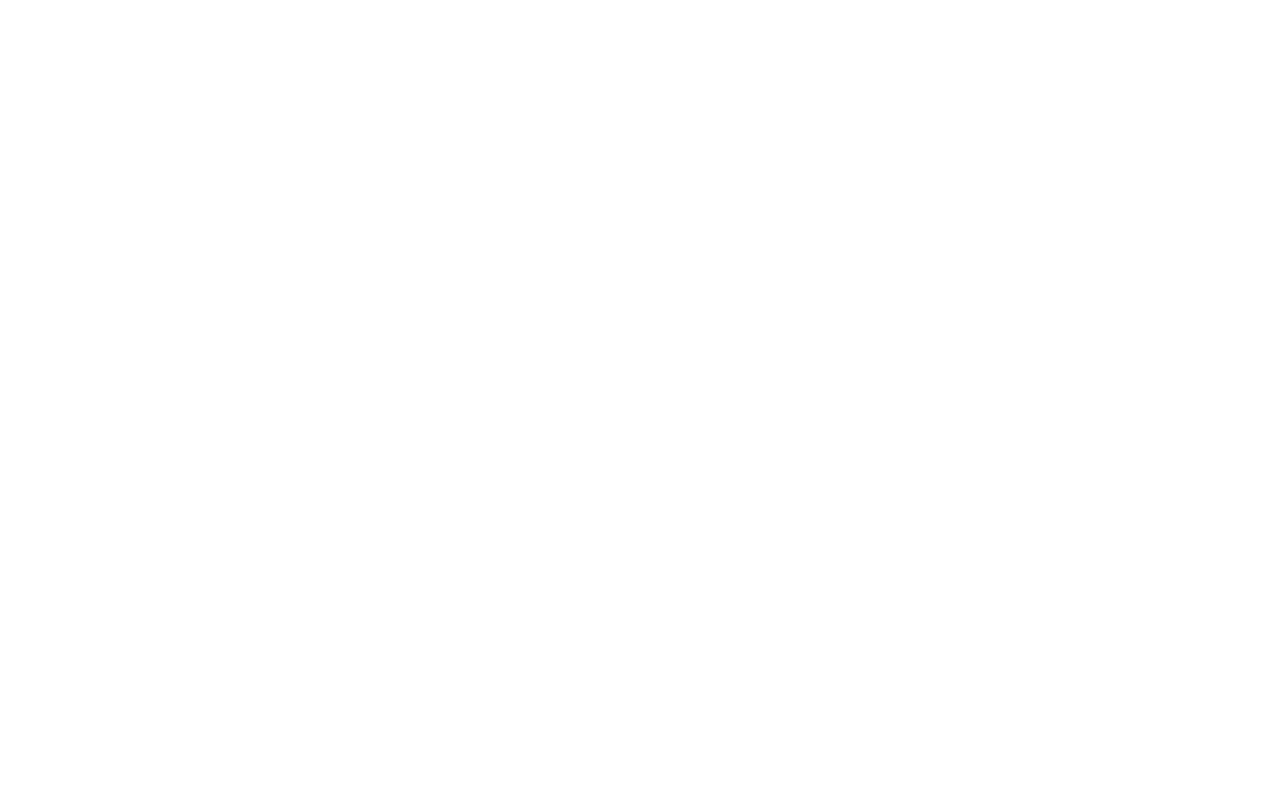
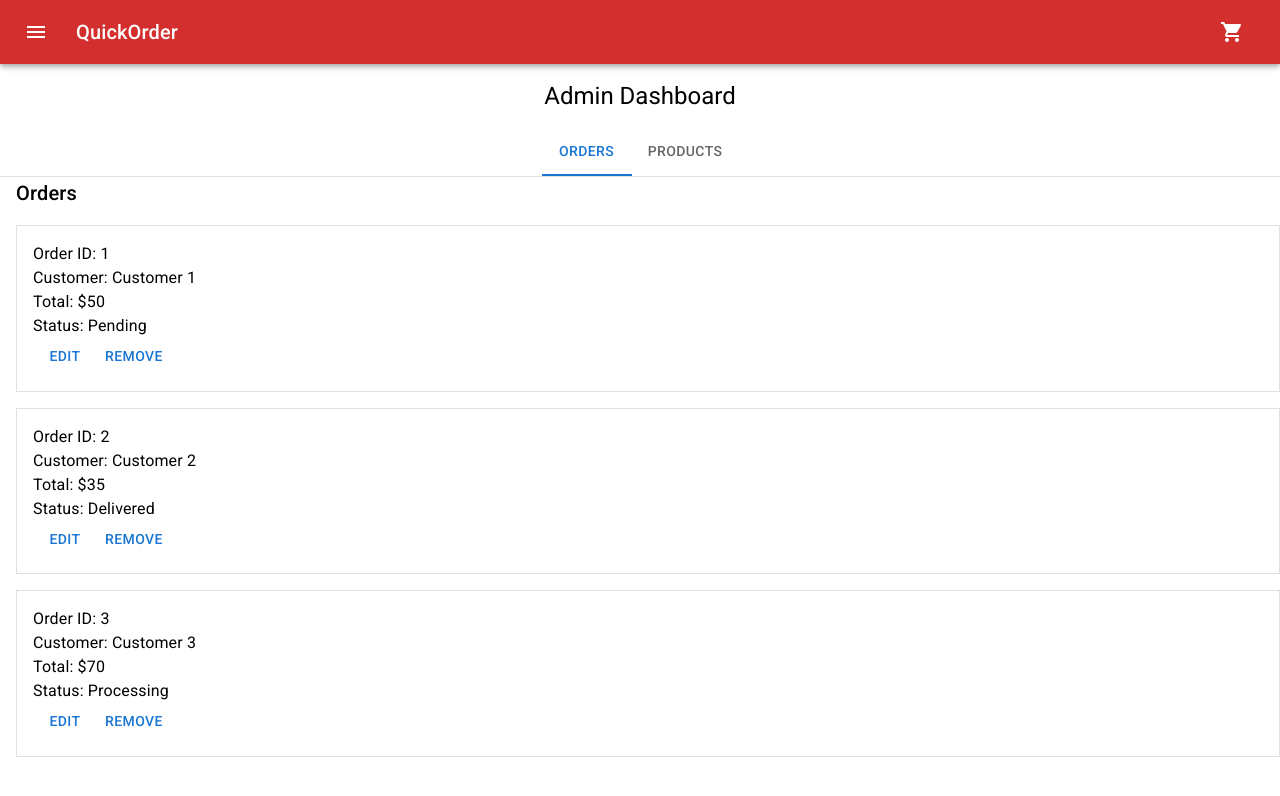
Before and after one commit to davidjentjens/quick-order, a React (Create React App) app: page /admin in a window 1280 px wide. Before the commit this address had no page. Shown: the top 796 px of the page. Built offline with nearby package versions, Linux system fonts and the light colour scheme.

Commit message:
tela admin

```diff
--- a/src/App.tsx
+++ b/src/App.tsx
@@ -1,4 +1,5 @@
 import Home from "./pages/Menu";
+import AdminMenu from "./pages/AdminMenu";
 import { BrowserRouter as Router, Route, Routes } from 'react-router-dom';
 import { CartProvider } from "./providers/CartContext";
 import '@fontsource/roboto/300.css';
@@ -13,6 +14,7 @@
       <CartProvider>
         <Routes>
           <Route path="/" element={<Home />} />
+          <Route path="/admin/" element={<AdminMenu />} />
         </Routes>
       </CartProvider>
     </Router>
--- /dev/null
+++ b/src/pages/AdminMenu.tsx
@@ -0,0 +1,32 @@
+import React, { useState } from 'react';
+import { Box, Tab, Tabs, Typography } from '@mui/material';
+import OrdersPanel from './OrdersPanel'; // Componente para exibir pedidos
+import ProductsPanel from './ProductsPanel'; // Componente para administrar produtos
+import MenuHeader from '../components/MenuHeader';
+
+export default function AdminMenu() {
+  const [currentTab, setCurrentTab] = useState(0);
+
+  const handleTabChange = (event: any, newValue: React.SetStateAction<number>) => {
+    setCurrentTab(newValue);
+  };
+
+  return (
+      <div>
+        <MenuHeader />
+      <Typography variant="h5" sx={{ textAlign: 'center', marginBottom: 2, marginTop: 2}}>
+        Admin Dashboard
+      </Typography>
+
+      <Box sx={{ borderBottom: 1, borderColor: 'divider' }}>
+        <Tabs value={currentTab} onChange={handleTabChange} centered>
+          <Tab label="Orders" />
+          <Tab label="Products" />
+        </Tabs>
+      </Box>
+
+      {currentTab === 0 && <OrdersPanel />} {/* Mostra OrdersPanel quando a aba é "Orders" */}
+      {currentTab === 1 && <ProductsPanel />} {/* Mostra ProductsPanel quando a aba é "Products" */}
+    </div>
+  );
+}
--- /dev/null
+++ b/src/pages/OrdersPanel.tsx
@@ -0,0 +1,48 @@
+import React, { useState } from 'react';
+import { Box, Typography, Button } from '@mui/material';
+
+// Mock de dados (substitua pelo seu mock ou dados reais)
+const mockOrders = [
+  { id: 1, customer: 'Customer 1', total: 50.0, status: 'Pending' },
+  { id: 2, customer: 'Customer 2', total: 35.0, status: 'Delivered' },
+  { id: 3, customer: 'Customer 3', total: 70.0, status: 'Processing' },
+];
+
+export default function OrdersPanel() {
+  const [orders] = useState(mockOrders);
+
+  const handleEditOrder = (orderId: number) => {
+    // Implemente a lógica para editar o pedido com o ID fornecido
+    // Por exemplo, redirecionar para a página de edição do pedido
+    console.log(`Editar pedido com ID ${orderId}`);
+  };
+
+  const handleRemoveOrder = (orderId: number) => {
+    // Implemente a lógica para remover o pedido com o ID fornecido
+    // Por exemplo, exibir um modal de confirmação e, em seguida, fazer a remoção
+    console.log(`Remover pedido com ID ${orderId}`);
+  };
+
+  return (
+    <div>
+      <Typography variant="h6" sx={{ marginBottom: 2, marginLeft: 2}}>
+        Orders
+      </Typography>
+
+      <Box sx={{ display: 'flex', flexDirection: 'column' }}>
+        {orders.map((order) => (
+          <Box key={order.id} sx={{ border: 1, borderColor: 'divider', padding: 2, marginBottom: 2 , marginLeft: 2}}>
+            {/* Exiba os detalhes de cada pedido, como ID, cliente, total, status, etc. */}
+            <Typography variant="body1">Order ID: {order.id}</Typography>
+            <Typography variant="body1">Customer: {order.customer}</Typography>
+            <Typography variant="body1">Total: ${order.total}</Typography>
+            <Typography variant="body1">Status: {order.status}</Typography>
+            {/* Adicione mais informações do pedido conforme necessário */}
+            <Button onClick={() => handleEditOrder(order.id)}>Edit</Button>
+            <Button onClick={() => handleRemoveOrder(order.id)}>Remove</Button>
+          </Box>
+        ))}
+      </Box>
+    </div>
+  );
+}
--- /dev/null
+++ b/src/pages/ProductsPanel.tsx
@@ -0,0 +1,33 @@
+import React, { useState } from 'react';
+import { Box, Typography } from '@mui/material';
+
+// Mock de dados (substitua pelo seu mock ou dados reais)
+const mockProducts = [
+  { id: 1, name: 'Product 1', price: 10.0 },
+  { id: 2, name: 'Product 2', price: 15.0 },
+  { id: 3, name: 'Product 3', price: 20.0 },
+];
+
+export default function ProductsPanel() {
+  const [products] = useState(mockProducts);
+
+  return (
+    <div>
+      <Typography variant="h6" sx={{ marginBottom: 2 , marginLeft: 2}}>
+        Products
+      </Typography>
+
+      <Box sx={{ display: 'flex', flexDirection: 'column' , marginLeft: 2}}>
+        {products.map((product) => (
+          <Box key={product.id} sx={{ border: 1, borderColor: 'divider', padding: 2, marginBottom: 2 }}>
+            {/* Exiba os detalhes de cada produto, como ID, nome, preço, etc. */}
+            <Typography variant="body1">Product ID: {product.id}</Typography>
+            <Typography variant="body1">Name: {product.name}</Typography>
+            <Typography variant="body1">Price: {product.price}</Typography>
+            {/* Adicione mais informações do produto conforme necessário */}
+          </Box>
+        ))}
+      </Box>
+    </div>
+  );
+}
```
